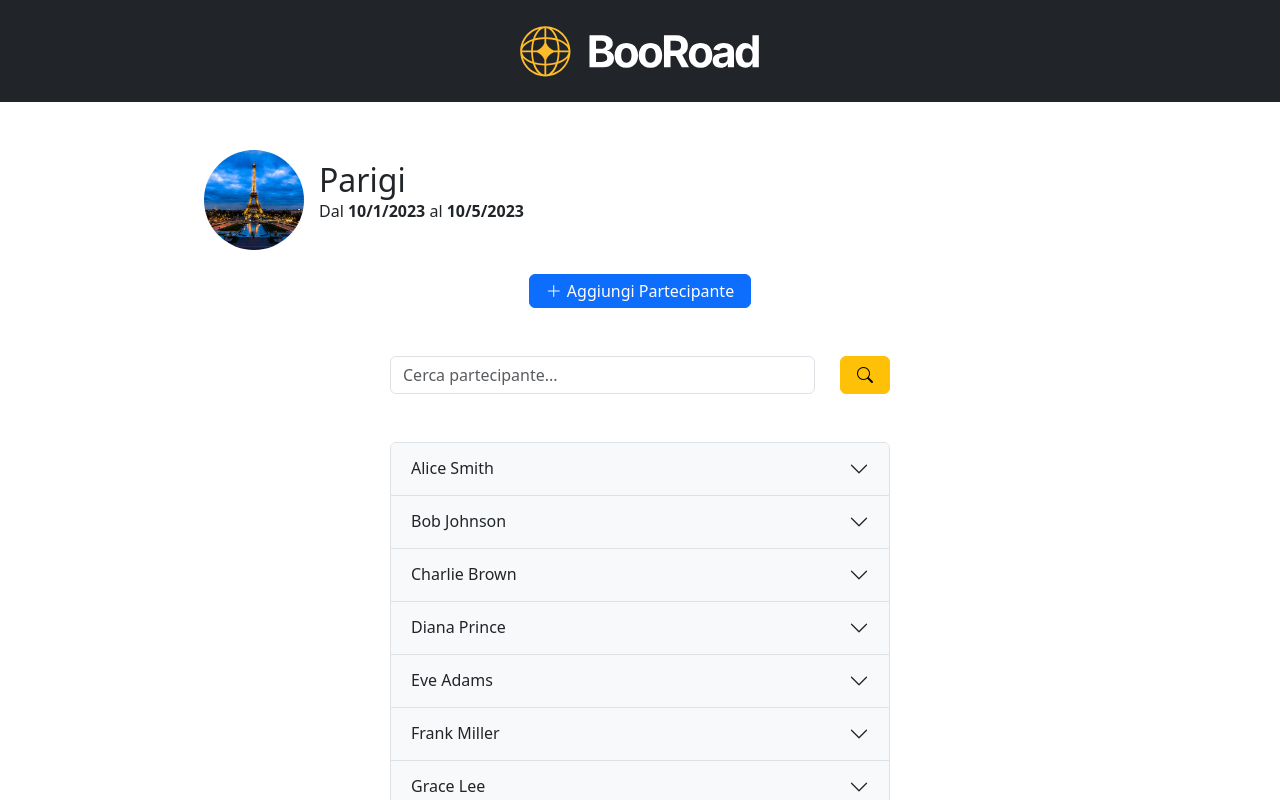
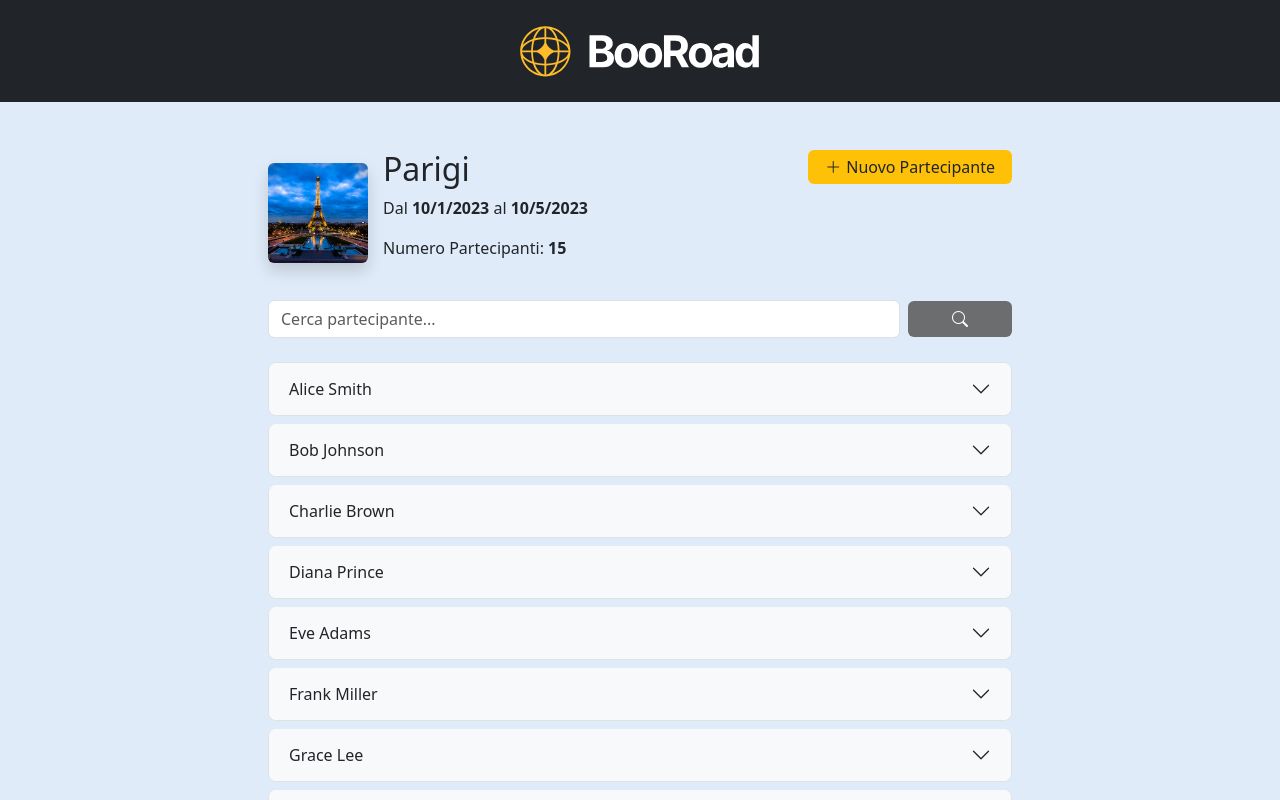
Before and after one commit to Leonardo-Mocchi/sst3-gruppo-4, a React (Vite) app: page /1 in a window 1280 px wide. Shown: the top 800 px of the page. Built offline with nearby package versions, Linux system fonts and the light colour scheme.

Commit message:
Refactor SingleTravel layout and styles; adjust container width, update button styles, and enhance participant display

```diff
--- a/src/index.css
+++ b/src/index.css
@@ -5,8 +5,9 @@
 :root {
   --color-primary: #ffc107;
   --color-secondary: #343a40;
-  --header-height: 4rem;
-  --footer-height: 2rem;
+  --color-secondary-light: #6c6d6f;
+  --color-secondary-bg: #dfebf8;
+
 }
 
 * {
@@ -23,6 +24,7 @@
 
 html, body {
   height: 100%;
+  background-color: var(--color-secondary-bg);
 }
 
 .container {
--- a/src/pages/SingleTravel.jsx
+++ b/src/pages/SingleTravel.jsx
@@ -47,42 +47,47 @@ export default function SingleTravel() {
 
   return (
     <>
-      <main className="container mt-5">
+      <main className="container mt-5" style={{ width: "60%" }}>
         <div className="d-flex align-items-center my-4 m-auto justify-content-start">
           <img
             src={travel.image}
             alt={travel.destination}
-            className="rounded-circle"
+            className="rounded shadow"
             style={{ width: "100px", height: "100px", objectFit: "cover", marginRight: "15px" }}
           />
           <div>
-            <h2 className="mb-0">{travel.destination}</h2>
-            <p className="mb-0">
+            <h2>
+              {travel.destination}
+            </h2>
+            <p>
               Dal <strong>{new Date(travel.start_trip).toLocaleDateString()} </strong> al <strong>{new Date(travel.end_trip).toLocaleDateString()}</strong>
+            </p>
+            <p>
+            Numero Partecipanti: <strong>{travel.partecipants.length}</strong>
             </p>
             <p className='text-muted'>
               {travel.notes?.length > 0 && `Note: ${travel.notes}`}
             </p>
           </div>
-        </div>
-
-
-        {/* Create travel button to display the form */}
-        <div className='text-center mb-4'>
+                  {/* Create travel button to display the form */}
+        <div className='ms-auto mb-auto'>
           <button
-            className="btn btn-primary"
-            style={{ padding: "0.25rem 1rem" }}
+            className="btn"
+            style={{ padding: "0.25rem 1rem", backgroundColor: "var(--color-primary)" }}
             type="button"
             onClick={() => setShowForm(!showForm)}
           >
 
               <span>
                 <i className="bi bi-plus-lg" style={{ marginRight: "5px" }}></i>
-                Aggiungi Partecipante
+                Nuovo Partecipante
               </span>
 
           </button>
         </div>
+        </div>
+
+
 
         <Popup isOpen={showForm} onClose={() => setShowForm(false)}>
           <AddPartecipantForm handleSubmitPartecipant={(e) => handleSubmitPartecipant(e, travelId)} />
@@ -93,7 +98,7 @@ export default function SingleTravel() {
 
 
         {/* Search Input */}
-        <div className="my-5 d-flex align-items-center m-auto justify-content-between" style={{ maxWidth: "500px" }}>
+        <div className="my-4 d-flex align-items-center m-auto justify-content-between">
           <div style={{ width: "85%" }}>
             <input
               type="text"
@@ -103,22 +108,22 @@ export default function SingleTravel() {
               onChange={(e) => setSearchTerm(e.target.value)}
             />
           </div>
-          <div style={{ width: "10%" }}>
-            <button className="btn btn-warning px-0 d-flex justify-content-center align-items-center" onClick={handleSearch} style={{ width: "100%" }}>
+          <div style={{ width: "14%" }}>
+            <button className="btn btn-secondary px-0 d-flex justify-content-center align-items-center border-0" onClick={handleSearch}
+            style={{ width: "100%", backgroundColor: "var(--color-secondary-light)" }}>
               <i className="bi bi-search"></i>
             </button>
           </div>
         </div>
 
         {/* Partecipants list */}
-        <div className="accordion mb-5 mx-auto" id="accordionPanelsStayOpenExample"
-          style={{ maxWidth: "500px" }}>
+        <div className="accordion mb-5 mx-auto" id="accordionPanelsStayOpenExample">
           {filteredParticipants.map((partecipant) => (
 
-            <div className="accordion-item" key={partecipant.id}>
+            <div className="accordion-item mt-2 rounded-3" key={partecipant.id}>
               <h2 className="accordion-header">
                 <button
-                  className="accordion-button collapsed"
+                  className="accordion-button collapsed rounded-3"
                   type="button"
                   data-bs-toggle="collapse"
                   data-bs-target={`#collapse${partecipant.id}`}
@@ -149,7 +154,7 @@ export default function SingleTravel() {
           ))}
 
           {/* Home button */}
-          <div className="d-flex justify-content-center mt-5">
+          <div className="d-flex justify-content-start mt-1">
             <Link to={"/"} className='text-decoration-none text-dark'>
               <button className='btn btn-outline-dark mt-4'> <i className="bi bi-arrow-left"> </i> Torna alla Home </button>
             </Link>
```
